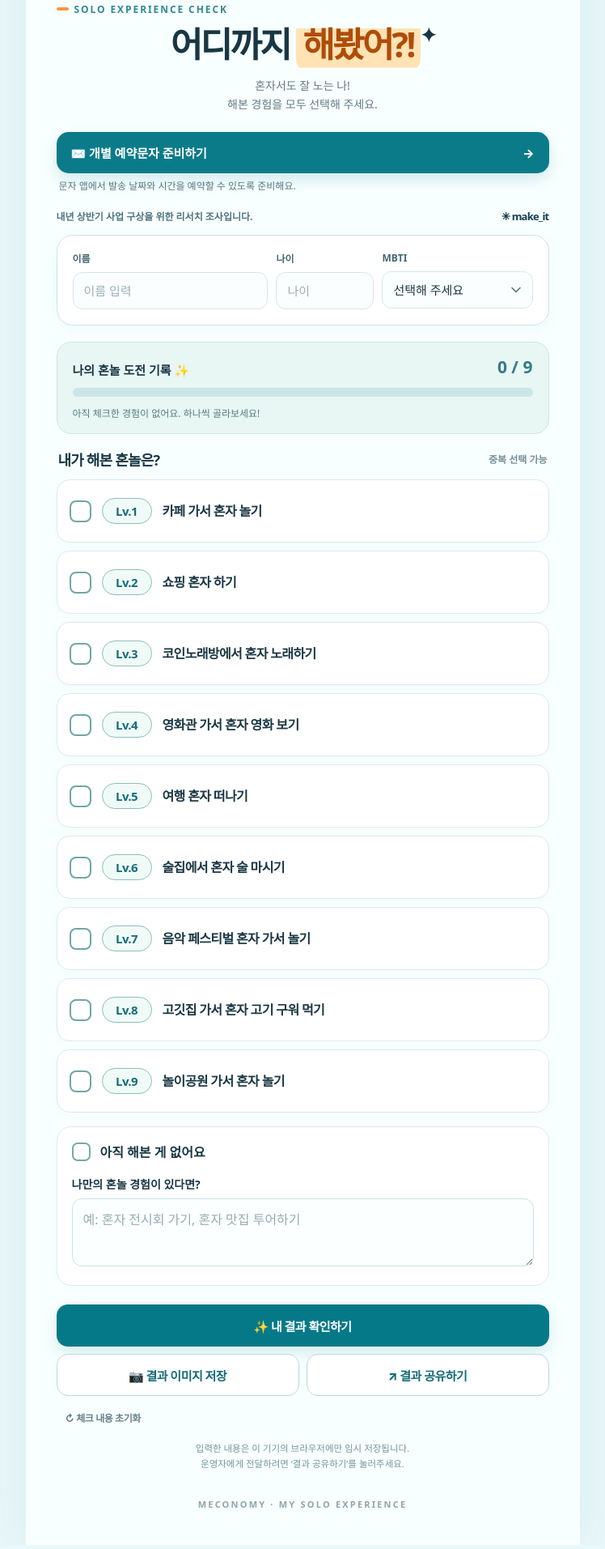
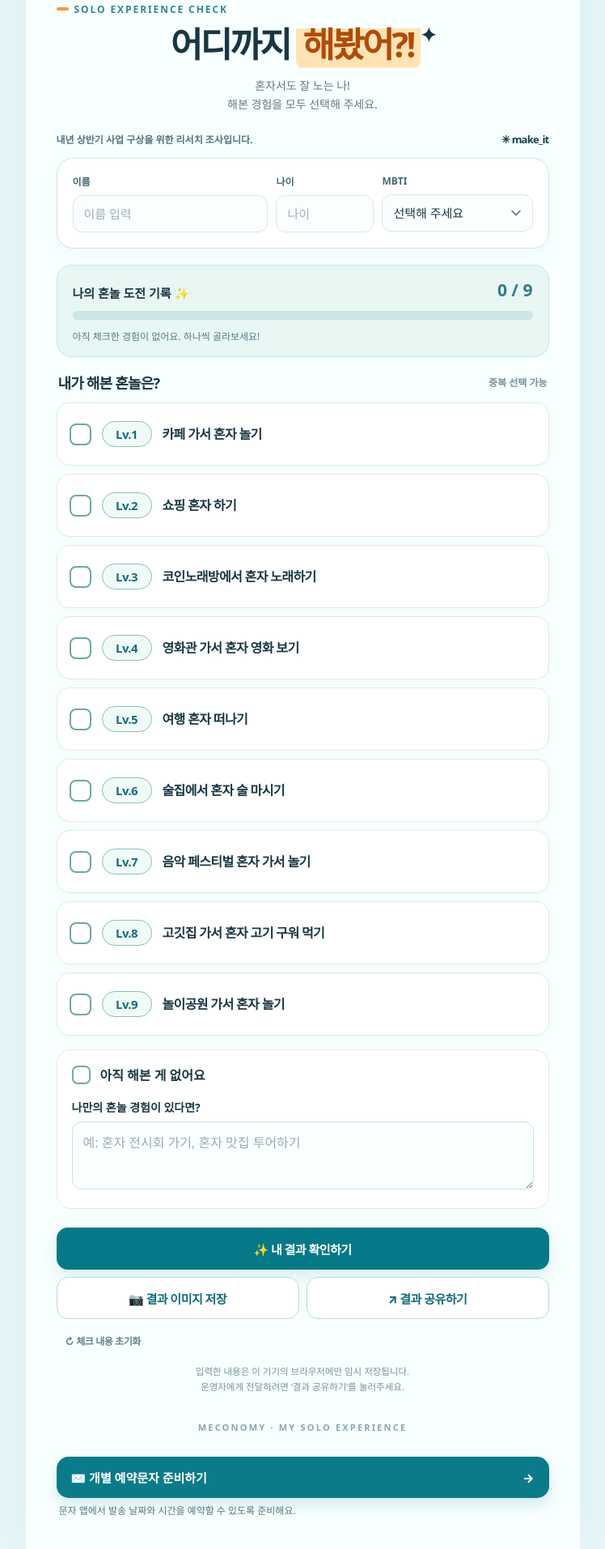
Before and after one commit to sunshiyfloor/meconomy-checklist, a plain HTML site: page index.html in a window 1280 px wide. Shown: the part 174-2087 px from the top of the page at 81% size, without its empty margins (266-1014 px from the left). Drawn offline with Linux system fonts and the light colour scheme.

Commit message:
Move SMS booking link to bottom of checklist page

```diff
--- a/index.html
+++ b/index.html
@@ -40,7 +40,6 @@ button,input,select,textarea{font:inherit}button{cursor:pointer}button:focus-vis
     <div class="kicker">SOLO EXPERIENCE CHECK</div>
     <h1 class="headline">어디까지 <mark>해봤어?!</mark><span class="sparkle" aria-hidden="true">✦</span></h1>
     <p class="subtitle">혼자서도 잘 노는 나!<br>해본 경험을 모두 선택해 주세요.</p>
-    <section aria-label="문자 발송 도구" style="margin:6px 0 19px"><a href="./sms.html" style="display:flex;align-items:center;justify-content:space-between;gap:12px;background:#0c7b89;color:#fff;text-decoration:none;border-radius:15px;padding:15px 18px;font-size:15px;font-weight:850;box-shadow:0 8px 18px #0c7b8928"><span>✉️ 개별 예약문자 준비하기</span><span aria-hidden="true">→</span></a><p style="margin:7px 3px 0;font-size:12px;color:#527981;line-height:1.5">문자 앱에서 발송 날짜와 시간을 예약할 수 있도록 준비해요.</p></section>
     <div class="intro"><span>내년 상반기 사업 구상을 위한 리서치 조사입니다.</span><span class="brand">✳ make_it</span></div>
     <section class="profile" aria-label="응답자 정보">
       <div class="formgrid">
@@ -73,6 +72,7 @@ button,input,select,textarea{font:inherit}button{cursor:pointer}button:focus-vis
     <div style="text-align:center"><button class="btn ghost" id="resetBtn">↻ 체크 내용 초기화</button></div>
     <p class="quiet">입력한 내용은 이 기기의 브라우저에만 임시 저장됩니다.<br>운영자에게 전달하려면 ‘결과 공유하기’를 눌러주세요.</p>
     <div class="footer">MECONOMY · MY SOLO EXPERIENCE</div>
+    <section aria-label="문자 발송 도구" style="margin:24px 0 0"><a href="./sms.html" style="display:flex;align-items:center;justify-content:space-between;gap:12px;background:#0c7b89;color:#fff;text-decoration:none;border-radius:15px;padding:15px 18px;font-size:15px;font-weight:850;box-shadow:0 8px 18px #0c7b8928"><span>✉️ 개별 예약문자 준비하기</span><span aria-hidden="true">→</span></a><p style="margin:7px 3px 0;font-size:12px;color:#527981;line-height:1.5">문자 앱에서 발송 날짜와 시간을 예약할 수 있도록 준비해요.</p></section>
   </main>
 </div>
 <div id="toast" class="toast" role="status" aria-live="polite"></div>
```
